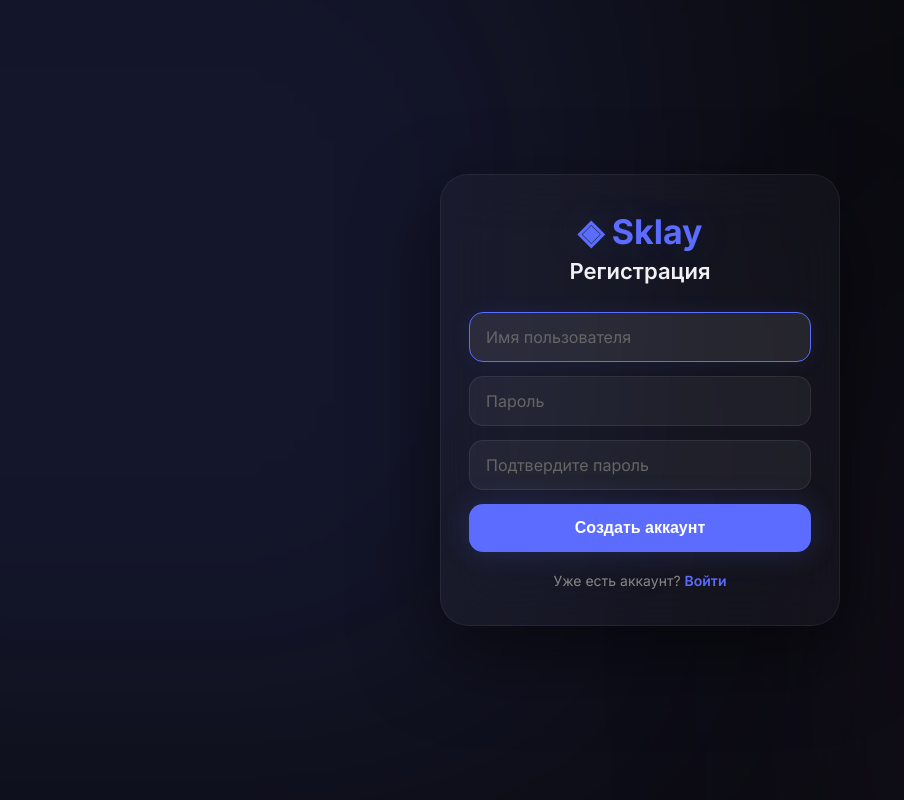
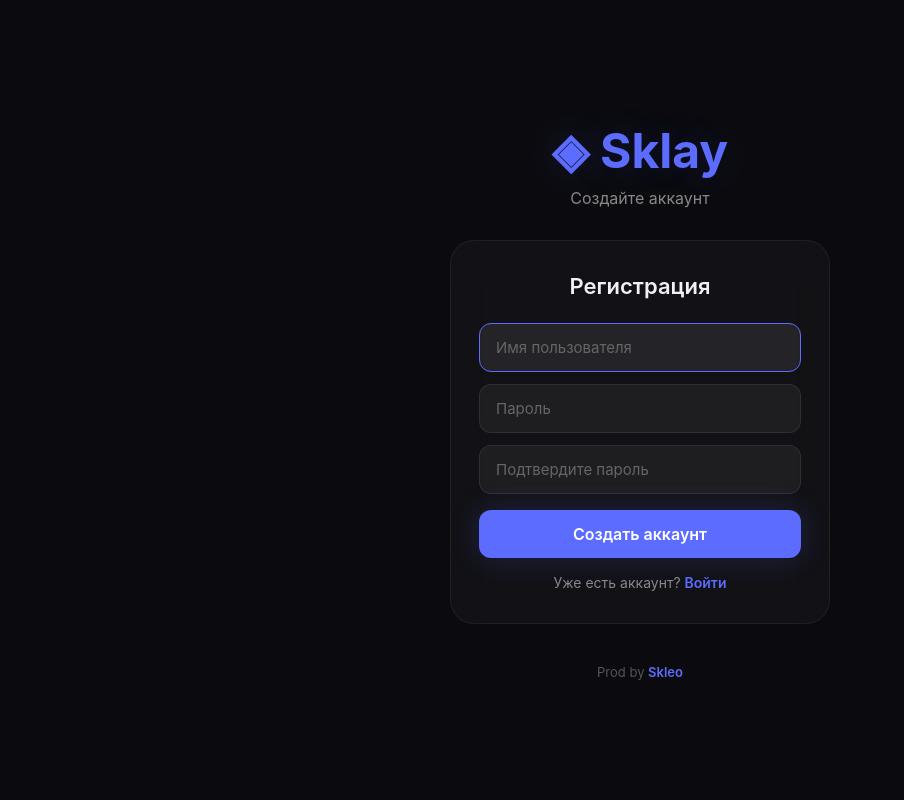
Before and after one commit to sklionagrex-cpu/sklayy, a Flask app: page /register in a window 1280 px wide. Shown: the whole page, without its empty margins (0-904 px from the left). Run offline with Flask 3, Linux system fonts and the light colour scheme.

Commit message:
fix: обновлена страница входа/регистрации

```diff
--- a/templates/auth.html
+++ b/templates/auth.html
@@ -2,42 +2,154 @@
 <html lang="ru">
 <head>
   <meta charset="UTF-8">
-  <meta name="viewport" content="width=device-width, initial-scale=1.0, maximum-scale=1.0, user-scalable=no, viewport-fit=cover">
-  <meta name="theme-color" content="#0b0b0f">
-  <title>Sklay — {% if mode == 'login' %}Вход{% else %}Регистрация{% endif %}</title>
-  <link rel="stylesheet" href="/static/css/auth.css">
-  <link href="https://fonts.googleapis.com/css2?family=Inter:opsz,wght@14..32,400;14..32,600;14..32,700&display=swap" rel="stylesheet">
+  <meta name="viewport" content="width=device-width, initial-scale=1.0">
+  <title>Sklay - {% if mode == 'login' %}Вход{% else %}Регистрация{% endif %}</title>
+  <style>
+    * { margin: 0; padding: 0; box-sizing: border-box; }
+    body {
+      font-family: 'Inter', sans-serif;
+      background: #0b0b0f;
+      color: #f0f0f5;
+      min-height: 100vh;
+      display: flex;
+      flex-direction: column;
+      align-items: center;
+      justify-content: center;
+      padding: 20px;
+    }
+    .logo {
+      font-size: 48px;
+      font-weight: 700;
+      color: #5B6CFF;
+      margin-bottom: 8px;
+      text-shadow: 0 0 40px rgba(91,108,255,0.2);
+    }
+    .subtitle {
+      color: #888;
+      font-size: 16px;
+      margin-bottom: 32px;
+    }
+    .card {
+      background: rgba(255,255,255,0.03);
+      backdrop-filter: blur(20px);
+      border: 1px solid rgba(255,255,255,0.06);
+      border-radius: 24px;
+      padding: 32px 28px;
+      width: 100%;
+      max-width: 380px;
+    }
+    .card h2 {
+      text-align: center;
+      font-size: 22px;
+      font-weight: 600;
+      margin-bottom: 24px;
+    }
+    .card input {
+      width: 100%;
+      padding: 14px 16px;
+      background: rgba(255,255,255,0.05);
+      border: 1px solid rgba(255,255,255,0.08);
+      border-radius: 12px;
+      color: #f0f0f5;
+      font-size: 15px;
+      outline: none;
+      transition: all 0.3s;
+      margin-bottom: 12px;
+      font-family: 'Inter', sans-serif;
+    }
+    .card input:focus {
+      border-color: #5B6CFF;
+      background: rgba(255,255,255,0.08);
+    }
+    .card input::placeholder {
+      color: #666;
+    }
+    .btn {
+      width: 100%;
+      padding: 14px;
+      border-radius: 12px;
+      font-weight: 600;
+      font-size: 16px;
+      text-align: center;
+      border: none;
+      cursor: pointer;
+      transition: all 0.3s;
+      font-family: 'Inter', sans-serif;
+      margin-top: 4px;
+    }
+    .btn-primary {
+      background: #5B6CFF;
+      color: #fff;
+      box-shadow: 0 0 30px rgba(91,108,255,0.2);
+    }
+    .btn-primary:hover {
+      transform: scale(1.02);
+      box-shadow: 0 0 40px rgba(91,108,255,0.4);
+    }
+    .switch {
+      text-align: center;
+      margin-top: 16px;
+      color: #888;
+      font-size: 14px;
+    }
+    .switch a {
+      color: #5B6CFF;
+      text-decoration: none;
+      font-weight: 600;
+    }
+    .switch a:hover {
+      color: #8a9bff;
+    }
+    .error {
+      background: rgba(255,70,70,0.1);
+      border: 1px solid rgba(255,70,70,0.2);
+      color: #ff6b6b;
+      padding: 10px 14px;
+      border-radius: 12px;
+      font-size: 14px;
+      text-align: center;
+      margin-bottom: 12px;
+    }
+    .footer {
+      margin-top: 40px;
+      color: #555;
+      font-size: 13px;
+      text-align: center;
+    }
+    .footer span {
+      color: #5B6CFF;
+      font-weight: 600;
+    }
+  </style>
 </head>
 <body>
-  <div class="auth-container">
-    <div class="auth-card">
-      <div class="auth-logo">◈ Sklay</div>
+  <div class="logo">◈ Sklay</div>
+  <div class="subtitle">{% if mode == 'login' %}Войдите в аккаунт{% else %}Создайте аккаунт{% endif %}</div>
 
+  <div class="card">
+    <h2>{% if mode == 'login' %}Вход{% else %}Регистрация{% endif %}</h2>
+    {% if error %}
+      <div class="error">{{ error }}</div>
+    {% endif %}
+    <form method="POST" action="{% if mode == 'login' %}/login{% else %}/register{% endif %}">
+      <input type="text" name="username" placeholder="Имя пользователя" required autofocus>
+      <input type="password" name="password" placeholder="Пароль" required>
+      {% if mode == 'register' %}
+        <input type="password" name="confirm" placeholder="Подтвердите пароль" required>
+      {% endif %}
+      <button type="submit" class="btn btn-primary">
+        {% if mode == 'login' %}Войти{% else %}Создать аккаунт{% endif %}
+      </button>
+    </form>
+    <div class="switch">
       {% if mode == 'login' %}
-        <h1>Вход</h1>
-        <form method="POST" action="/login" autocomplete="on">
-          <input type="text" name="username" placeholder="Имя пользователя" required autofocus>
-          <input type="password" name="password" placeholder="Пароль" required>
-          {% if error %}
-            <div class="auth-error">{{ error }}</div>
-          {% endif %}
-          <button type="submit" class="btn-primary">Войти</button>
-        </form>
-        <p class="auth-switch">Нет аккаунта? <a href="/register">Зарегистрироваться</a></p>
+        Нет аккаунта? <a href="/register">Зарегистрироваться</a>
       {% else %}
-        <h1>Регистрация</h1>
-        <form method="POST" action="/register" autocomplete="on">
-          <input type="text" name="username" placeholder="Имя пользователя" required autofocus>
-          <input type="password" name="password" placeholder="Пароль" required>
-          <input type="password" name="confirm" placeholder="Подтвердите пароль" required>
-          {% if error %}
-            <div class="auth-error">{{ error }}</div>
-          {% endif %}
-          <button type="submit" class="btn-primary">Создать аккаунт</button>
-        </form>
-        <p class="auth-switch">Уже есть аккаунт? <a href="/login">Войти</a></p>
+        Уже есть аккаунт? <a href="/login">Войти</a>
       {% endif %}
     </div>
   </div>
+
+  <div class="footer">Prod by <span>Skleo</span></div>
 </body>
 </html>
```
